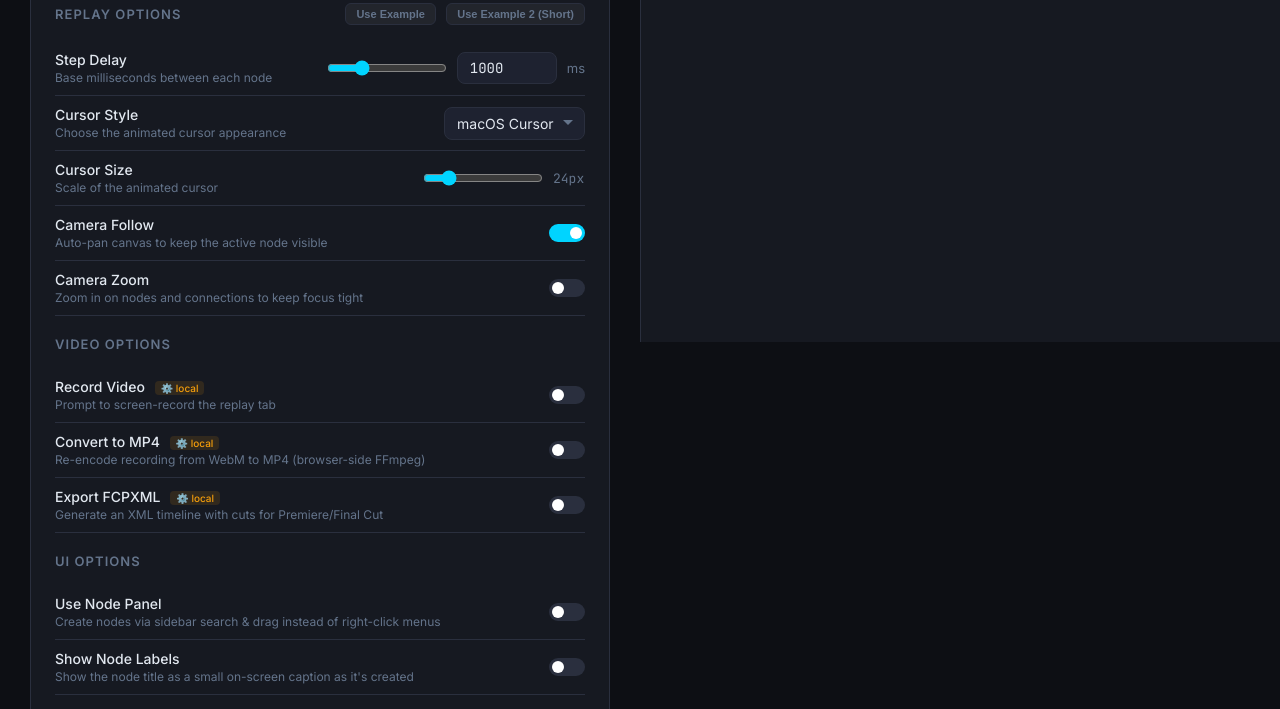
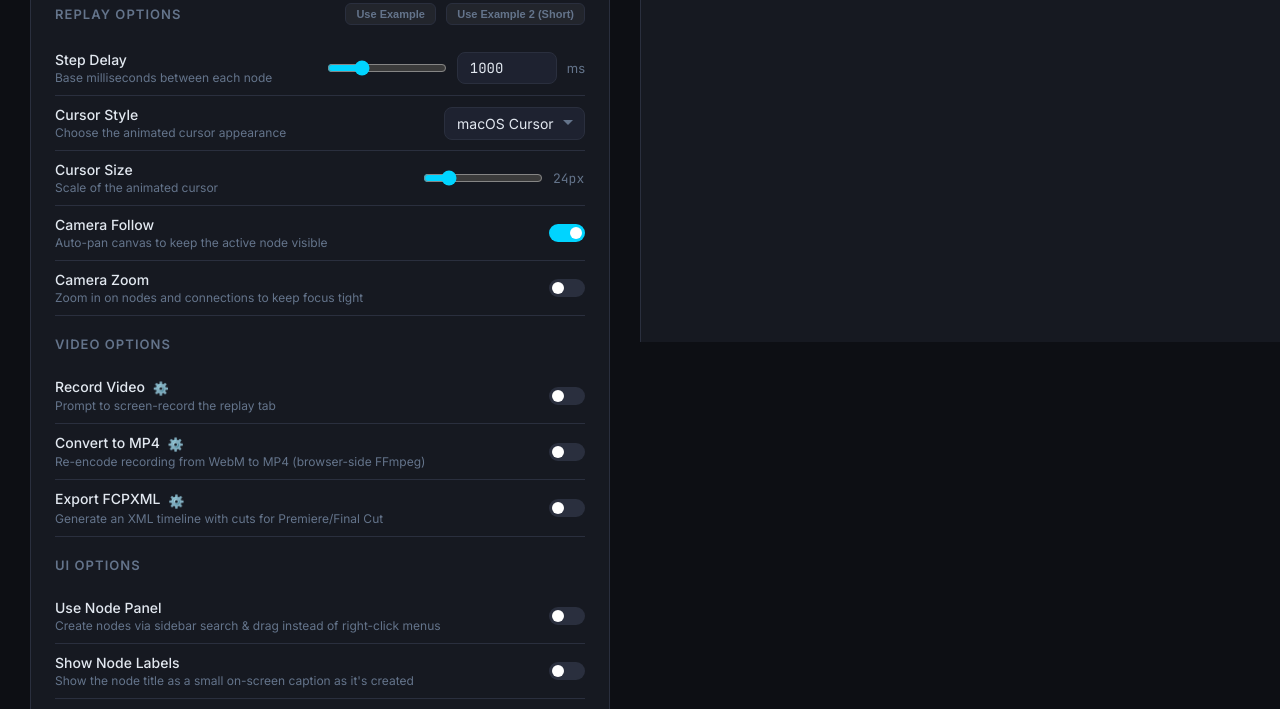
Before and after one commit to rohapa/comfyui-replay, a website: page index.html in a window 1280 px wide. Shown: the part 458-1167 px from the top of the page. Drawn offline with nearby package versions, Linux system fonts and the light colour scheme.

Commit message:
Replace badge with icon-only tooltip for local-only options

```diff
--- a/index.html
+++ b/index.html
@@ -186,9 +186,9 @@
     .option-row:last-child { border-bottom: none; }
     .option-label { font-size: 14px; font-weight: 500; }
     .option-desc { font-size: 12px; color: var(--muted); margin-top: 2px; }
-    .option-badge { font-size: 10px; color: #f59e0b; background: rgba(245,158,11,0.12); padding: 1px 6px; border-radius: 4px; margin-left: 6px; cursor: help; vertical-align: middle; position: relative; }
-    .option-badge::after { content: attr(data-tip); position: absolute; bottom: 130%; left: 50%; transform: translateX(-50%); background: #1a1a2e; color: #e2e8f0; font-size: 11px; padding: 6px 10px; border-radius: 6px; white-space: nowrap; pointer-events: none; opacity: 0; transition: opacity 0.2s; border: 1px solid #334155; box-shadow: 0 4px 12px rgba(0,0,0,0.4); z-index: 10; }
-    .option-badge:hover::after { opacity: 1; }
+    .option-tip { margin-left: 4px; cursor: help; position: relative; font-size: 13px; vertical-align: middle; }
+    .option-tip::after { content: attr(data-tip); position: absolute; bottom: 130%; left: 50%; transform: translateX(-50%); background: #1a1a2e; color: #e2e8f0; font-size: 11px; padding: 6px 10px; border-radius: 6px; white-space: nowrap; pointer-events: none; opacity: 0; transition: opacity 0.2s; border: 1px solid #334155; box-shadow: 0 4px 12px rgba(0,0,0,0.4); z-index: 10; }
+    .option-tip:hover::after { opacity: 1; }
 
     input[type="number"], input[type="range"], input[type="password"] {
       background: var(--surface2);
@@ -702,7 +702,7 @@
     <div class="options-title" style="margin-top:20px;">Video Options</div>
     <div class="option-row">
       <div class="option-meta">
-        <div class="option-label">Record Video <span class="option-badge" data-tip="Requires: git clone repo → npm install → npm run record">⚙️ local</span></div>
+        <div class="option-label">Record Video <span class="option-tip" data-tip="Requires: git clone repo → npm install → npm run record">⚙️</span></div>
         <div class="option-desc">Prompt to screen-record the replay tab</div>
       </div>
       <label class="switch">
@@ -713,7 +713,7 @@
 
     <div class="option-row">
       <div class="option-meta">
-        <div class="option-label">Convert to MP4 <span class="option-badge" data-tip="Requires: git clone repo → npm install → npm run record">⚙️ local</span></div>
+        <div class="option-label">Convert to MP4 <span class="option-tip" data-tip="Requires: git clone repo → npm install → npm run record">⚙️</span></div>
         <div class="option-desc">Re-encode recording from WebM to MP4 (browser-side FFmpeg)</div>
       </div>
       <label class="switch">
@@ -724,7 +724,7 @@
 
     <div class="option-row">
       <div class="option-meta">
-        <div class="option-label">Export FCPXML <span class="option-badge" data-tip="Requires: git clone repo → npm install → npm run record">⚙️ local</span></div>
+        <div class="option-label">Export FCPXML <span class="option-tip" data-tip="Requires: git clone repo → npm install → npm run record">⚙️</span></div>
         <div class="option-desc">Generate an XML timeline with cuts for Premiere/Final Cut</div>
       </div>
       <label class="switch">
```
